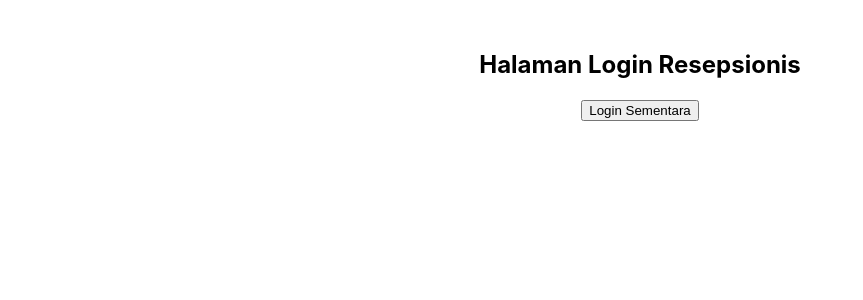
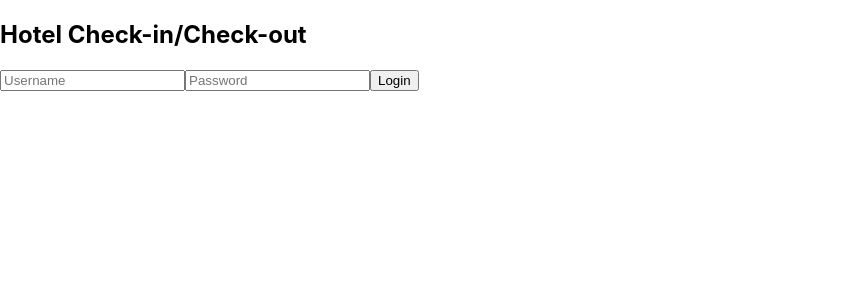
Before and after one commit to Muezza863/kada-hotel, a React (Create React App) app: page / in a window 1280 px wide. Shown: the top 300 px of the page, without its empty margins (0-863 px from the left). Built offline with nearby package versions, Linux system fonts and the light colour scheme; no server answers.

Commit message:
update login page

```diff
--- a/src/pages/Login.jsx
+++ b/src/pages/Login.jsx
@@ -1,15 +1,89 @@
-import React from 'react';
+// import React from 'react';
 import { useNavigate } from 'react-router-dom';
 
-const Login = () => {
+// const Login = () => {
+//   const navigate = useNavigate();
+//   return (
+//     <div style={{ textAlign: 'center', marginTop: '50px' }}>
+//       <h2>Halaman Login Resepsionis</h2>
+
+//       <button onClick={() => navigate('/rooms')}>Login Sementara</button>
+//     </div>
+//   );
+// };
+
+// export default Login;
+
+// Import React dan hook useState untuk menyimpan data sementara
+import React, { useState, useEffect } from "react";
+
+
+function LoginPage() {
+  // State untuk menyimpan input user
+  const [username, setUsername] = useState(""); // menyimpan username yang diketik
+  const [password, setPassword] = useState(""); // menyimpan password yang diketik
+  const [error, setError] = useState("");       // menyimpan pesan error jika login gagal
+  const [users, setUsers] = useState([]);       // menyimpan data user dari JSON online
   const navigate = useNavigate();
+
+  // useEffect dipakai untuk mengambil data JSON saat komponen pertama kali muncul
+  useEffect(() => {
+    // Ganti URL di bawah dengan link JSON online kamu
+    fetch("https://my-json-server.typicode.com/Muezza863/Kada-Hotel-Json/users")
+      .then((response) => response.json()) // ubah response jadi format JSON
+      .then((data) => setUsers(data))      // simpan data JSON ke state "users"
+      .catch((err) => console.error("Gagal ambil data:", err));
+  }, []); // [] artinya hanya dijalankan sekali saat komponen pertama kali render
+
+  // Fungsi yang dijalankan saat tombol Login ditekan
+  const handleLogin = (e) => {
+    e.preventDefault(); // mencegah reload halaman default form
+
+    // Cari user di data JSON online
+    const user = users.find(
+      (u) => u.username === username && u.password === password
+    );
+
+    // Jika ditemukan user dengan username & password yang cocok
+    if (user) {
+       navigate("/rooms");
+      // TODO: arahkan ke halaman lain, misalnya dashboard
+
+    } else {
+      // Jika tidak cocok, tampilkan pesan error
+      setError("Username atau password salah!");
+    }
+  };
+
   return (
-    <div style={{ textAlign: 'center', marginTop: '50px' }}>
-      <h2>Halaman Login Resepsionis</h2>
+    <div className="login-container">
+      <h2>Hotel Check-in/Check-out</h2>
+      {/* Form login */}
+      <form onSubmit={handleLogin}>
+        {/* Input username */}
+        <input
+          type="text"
+          placeholder="Username"
+          value={username} // nilai input diambil dari state
+          onChange={(e) => setUsername(e.target.value)} // update state saat diketik
+        />
 
-      <button onClick={() => navigate('/rooms')}>Login Sementara</button>
+        {/* Input password */}
+        <input
+          type="password"
+          placeholder="Password"
+          value={password} // nilai input diambil dari state
+          onChange={(e) => setPassword(e.target.value)} // update state saat diketik
+        />
+
+        {/* Jika ada error, tampilkan pesan */}
+        {error && <p className="error">{error}</p>}
+
+        {/* Tombol login */}
+        <button type="submit">Login</button>
+      </form>
     </div>
   );
-};
+}
 
-export default Login;
+export default LoginPage;
```
Also changed, not shown: 1 other file (tests, documents, lock files or other folders).
